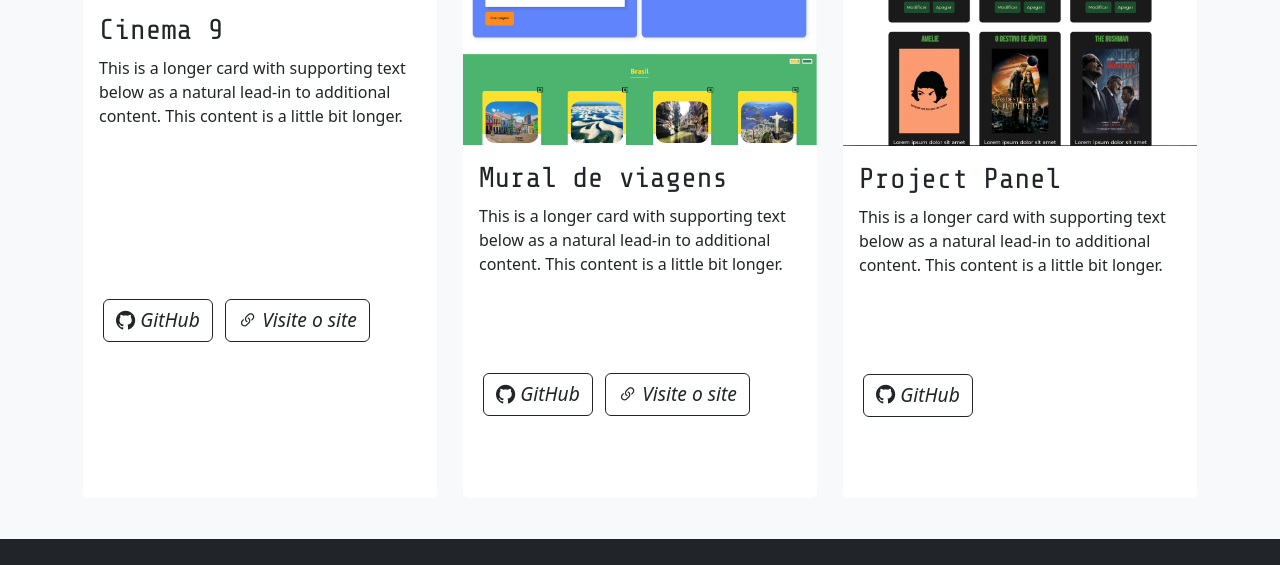
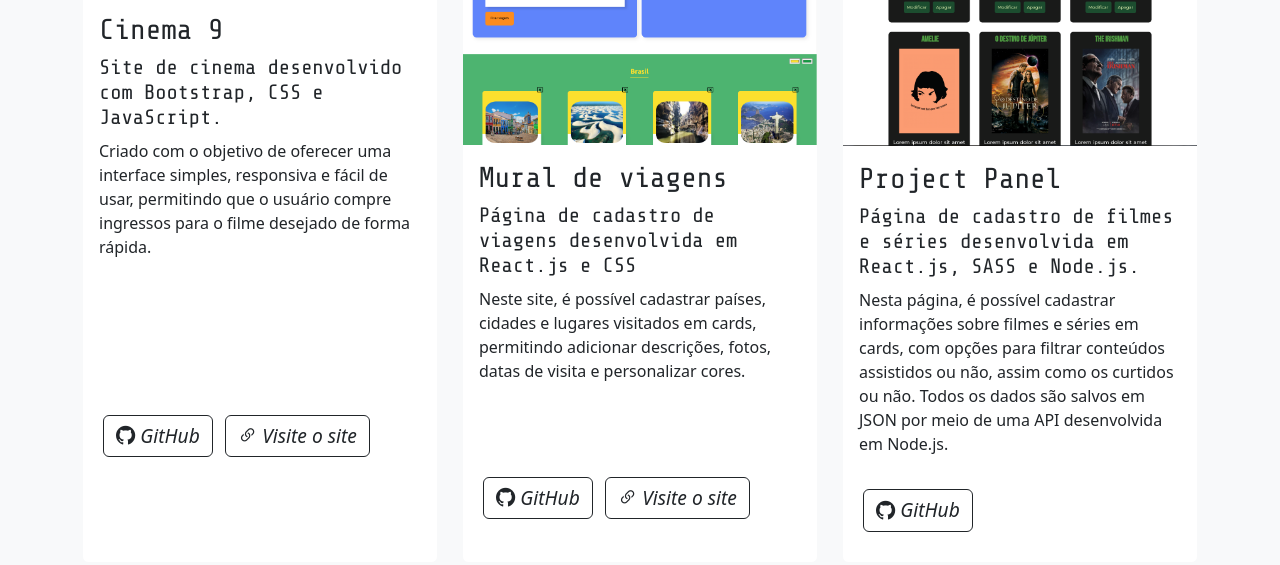
Before and after one commit to PatrickCosta7/projeto_portifolio, a plain HTML site: page index.html in a window 1280 px wide. Shown: the part 1167-1732 px from the top of the page. Drawn offline with nearby package versions, Linux system fonts and the light colour scheme.

Commit message:
feature: projects section finished and responsive details added

```diff
--- a/css/style.css
+++ b/css/style.css
@@ -9,26 +9,6 @@
     font-weight: 400;
     font-style: normal;
 }
-
-/* #banner {
-    position: relative;
-    display: inline-block;
-}
-
-#banner .overlay{
-    position: absolute;
-    top: 0;
-    bottom: 0;
-    left: 0;
-    right: 0;
-    width: 100%;
-    height: 100%;
-    display: flex;
-    flex-direction: column;
-    justify-content: flex-start;
-    align-items: center;
-    color: #fff;
-} */
 
 #banner {
     background-size: cover;
@@ -83,6 +63,11 @@
 
 #projects h5{
     font-family: "Share Tech Mono", monospace;
+    font-size: 1.3rem;
+}
+
+#projects h4{
+    font-family: "Share Tech Mono", monospace;
     font-size: 1.8rem;
 }
 
@@ -92,6 +77,10 @@
 }
 
 @media (max-width: 728px) {
+    #banner a {
+        display: none;
+    }
+
     #banner {
         min-height: 40vh;
     }
@@ -100,5 +89,9 @@
         font-size: 3.3rem;
     }
 
+    #aboutMe p{
+        font-size: 0.8rem;
+    }
+
 
 }
--- a/index.html
+++ b/index.html
@@ -38,14 +38,14 @@
 
       <div class="row row-cols-1 row-cols-md-3 g-4">
         <div class="col">
-          <div class="card border-light" style="height: 48rem; max-width: 48rem;">
+          <div class="card border-light" style="height: 52rem; max-width: 48rem;">
             <img src="./img/cinema9.png" class="card-img-top" alt="cinema9">
             <div class="card-body">
-              <h5 class="card-title">Cinema 9</h5>
-              <p class="card-text">This is a longer card with supporting text below as a natural lead-in to additional
-                content. This content is a little bit longer.</p>
+              <h4 class="card-title">Cinema 9</h4>
+              <h5 class="card-text">Site de cinema desenvolvido com Bootstrap, CSS e JavaScript.</h5>
+              <p class="card-text">Criado com o objetivo de oferecer uma interface simples, responsiva e fácil de usar, permitindo que o usuário compre ingressos para o filme desejado de forma rápida.</p>
             </div>
-            <div class="card-body">
+            <div class="card-body pt-5 mt-1">
               <a class="btn btn-outline-dark btn-floating m-1" href="https://github.com/PatrickCosta7/Project_Cinema9"
                 target="_blank" role="button"><i class="bi bi-github" style="font-size: 1.2rem;"> GitHub</i></a>
               <a class="btn btn-outline-dark btn-floating m-1" href="https://project-cinema9.vercel.app/"
@@ -56,14 +56,14 @@
         </div>
 
         <div class="col">
-          <div class="card border-light" style="height: 48rem; max-width: 48rem;">
+          <div class="card border-light" style="height: 52rem; max-width: 48rem;">
             <img src="./img/muralViagens.png" class="card-img-top" alt="muralViagens">
             <div class="card-body">
-              <h5 class="card-title">Mural de viagens</h5>
-              <p class="card-text">This is a longer card with supporting text below as a natural lead-in to additional
-                content. This content is a little bit longer.</p>
+              <h4 class="card-title">Mural de viagens</h4>
+              <h5 class="card-text">Página de cadastro de viagens desenvolvida em React.js e CSS</h5>
+              <p class="card-text">Neste site, é possível cadastrar países, cidades e lugares visitados em cards, permitindo adicionar descrições, fotos, datas de visita e personalizar cores.</p>
               </div>
-              <div class="card-body">
+              <div class="card-body pt-5 mt-1">
                 <a class="btn btn-outline-dark btn-floating m-1" href="https://github.com/PatrickCosta7/mural-viagens"
                   target="_blank" role="button"><i class="bi bi-github" style="font-size: 1.2rem;"> GitHub</i></a>
                 <a class="btn btn-outline-dark btn-floating m-1" href="https://mural-viagens.vercel.app/"
@@ -73,14 +73,14 @@
           </div>
         </div>
         <div class="col">
-          <div class="card border-light" style="height: 48rem; max-width: 48rem;">
+          <div class="card border-light" style="height: 52rem; max-width: 48rem;">
             <img src="./img/projectPanel.png" class="card-img-top" alt="projectPanel">
             <div class="card-body">
-              <h5 class="card-title">Project Panel</h5>
-              <p class="card-text">This is a longer card with supporting text below as a natural lead-in to additional
-                content. This content is a little bit longer.</p>
+              <h4 class="card-title">Project Panel</h4>
+              <h5 class="card-text">Página de cadastro de filmes e séries desenvolvida em React.js, SASS e Node.js.</h5>
+              <p class="card-text">Nesta página, é possível cadastrar informações sobre filmes e séries em cards, com opções para filtrar conteúdos assistidos ou não, assim como os curtidos ou não. Todos os dados são salvos em JSON por meio de uma API desenvolvida em Node.js.</p>
             </div>
-            <div class="card-body">
+            <div class="card-body pt-1">
               <a class="btn btn-outline-dark btn-floating m-1" href="https://github.com/PatrickCosta7/ProjectPanel_MonoRepo"
                 target="_blank" role="button"><i class="bi bi-github" style="font-size: 1.2rem;"> GitHub</i></a>
             </div>
```
